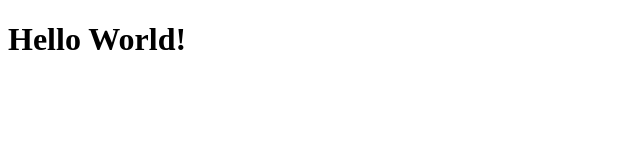
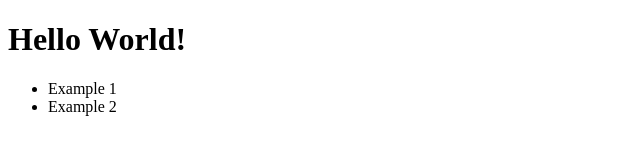
Before and after one commit to kevinkirstenigc/git-test, a plain HTML site: page index.html in a window 1280 px wide. Shown: the whole page, without its empty margins (0-640 px from the left). Drawn offline with Linux system fonts and the light colour scheme.

Commit message:
added list with 2 examples

```diff
--- a/index.html
+++ b/index.html
@@ -8,5 +8,10 @@
 </head>
 <body>
     <h1>Hello World!</h1>
+
+    <ul>
+        <li>Example 1</li>
+        <li>Example 2</li>
+    </ul>
 </body>
 </html>
```
